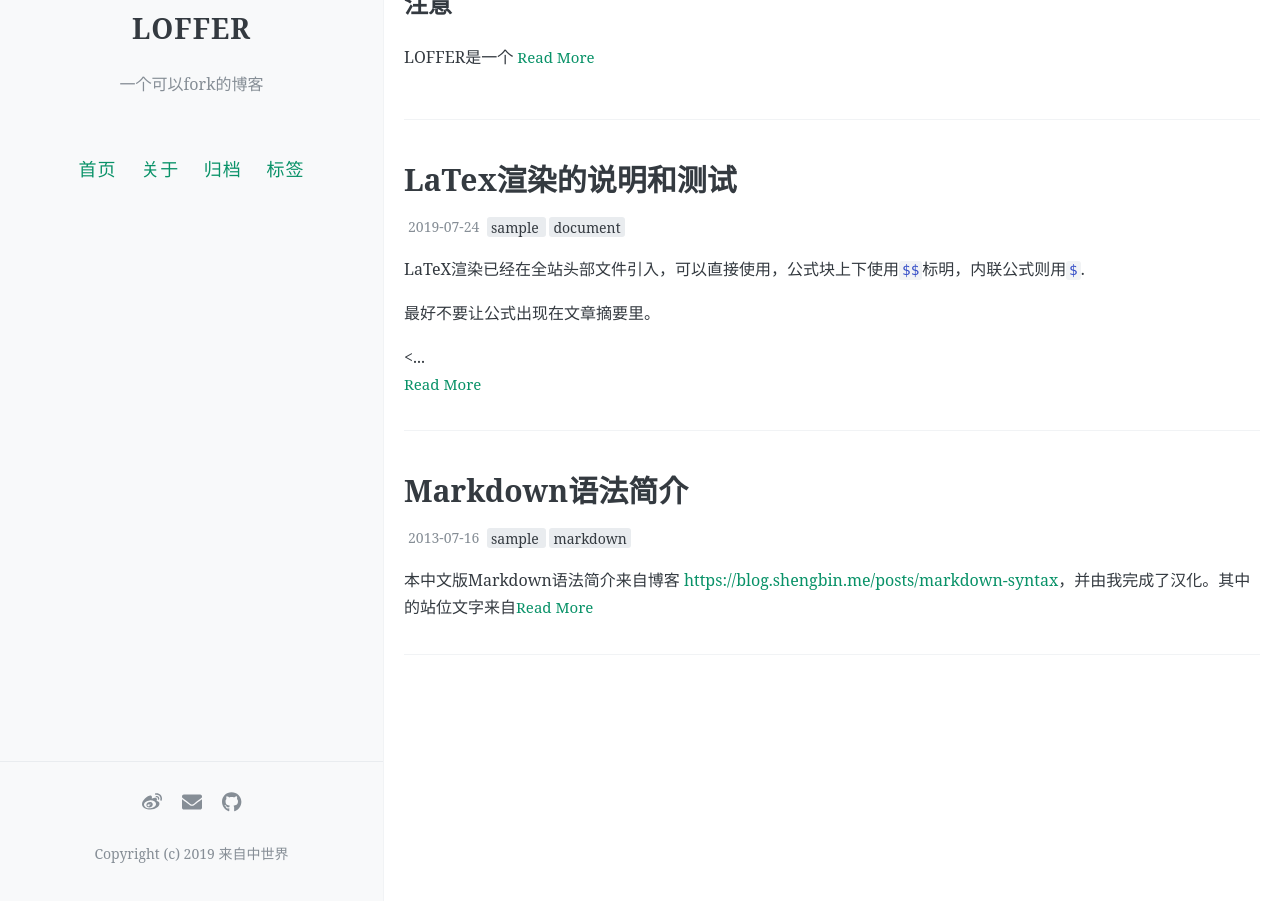
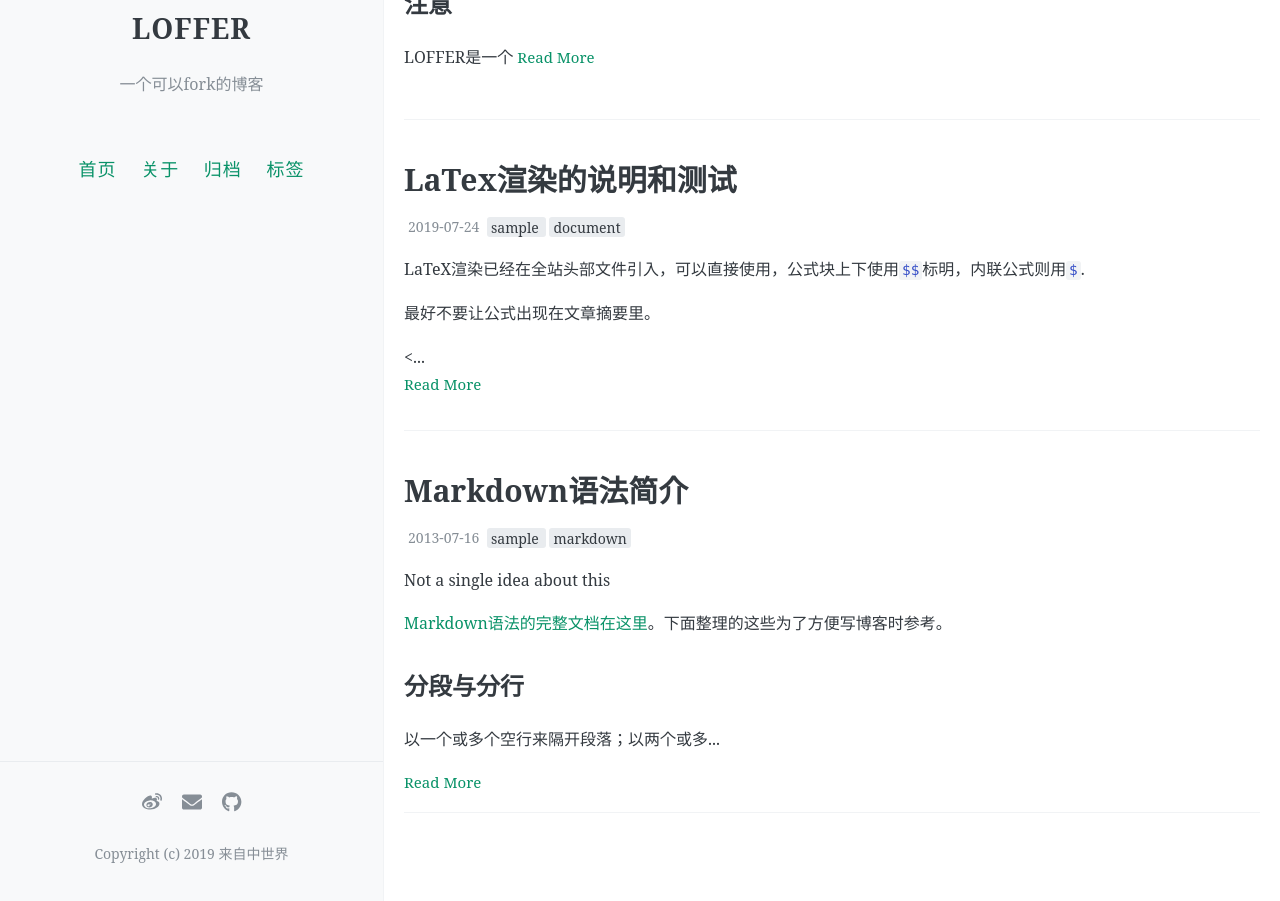
Before and after one commit to jduarte00/new-website, a Jekyll site: the page built from index.html, in a window 1280 px wide and 1195 px high, cut to the strip 294-1195 px from the top of the window. Built offline with Jekyll 4.4.1, drawn with Linux system fonts in a browser that asks for light colours; the list of posts is cut into pages by our own code; comment, search, counter and statistics services are not loaded.

Commit message:
Update 2013-07-16-chinese-markdown-cheatsheet.md

```diff
--- a/_posts/2013-07-16-chinese-markdown-cheatsheet.md
+++ b/_posts/2013-07-16-chinese-markdown-cheatsheet.md
@@ -8,7 +8,7 @@ comments: true
 toc: true
 ---
 
-本中文版Markdown语法简介来自博客 <https://blog.shengbin.me/posts/markdown-syntax>，并由我完成了汉化。其中的站位文字来自[狗屁不通文章生成器](https://suulnnka.github.io/BullshitGenerator/index.html)。
+Not a single idea about this
 
 [Markdown语法的完整文档在这里](http://daringfireball.net/projects/markdown/syntax)。下面整理的这些为了方便写博客时参考。
 
```
